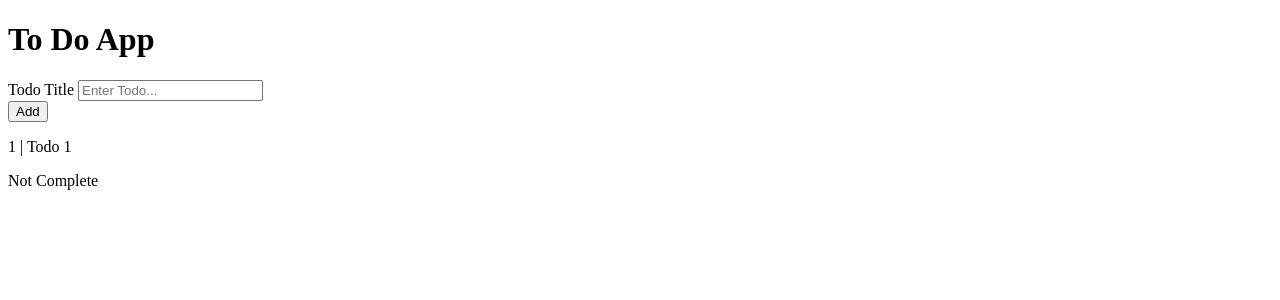
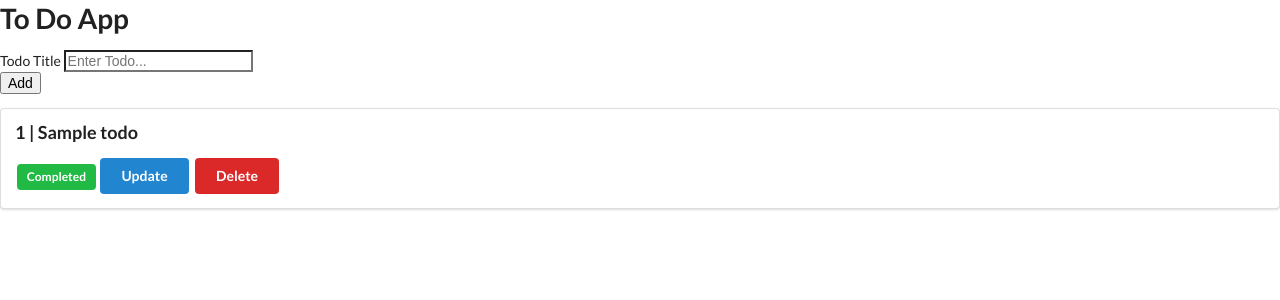
Before and after one commit to TheAmazinRaven/flask-todo, a Flask app: page / in a window 1280 px wide. Shown: the top 300 px of the page. Run offline with Flask 2, Linux system fonts and the light colour scheme; data comes from the database, SQL or seed files in the repository; tables that the repository leaves empty hold one stand-in row (values such as "Sample post").

Commit message:
Fixed the app :D

```diff
--- a/Templates/base.html
+++ b/Templates/base.html
@@ -3,33 +3,39 @@
 <head>
     <meta charset="UTF-8">
     <title>To Do App</title>
+    <link rel="stylesheet" href="https://cdn.jsdelivr.net/npm/semantic-ui@2.4.2/dist/semantic.min.css">
 </head>
 <body>
     <h1>To Do App</h1>
 
-    <form action="">
+    <form action="/add" method="post">
         <div>
-            <label for="title">Todo Title</label>
+            <label for="title">
+                Todo Title
                 <input type="text" name="title" placeholder="Enter Todo...">
-                <br>
+            </label>
+            <br>
                 <button type="submit">
                  Add
                 </button>
         </div>
     </form>
 
-    {% for todo in todo_list %}
-        <p>{{ todo.id }} | {{  todo.title }}</p>
+     {% for todo in todo_list %}
+        <div class="ui segment">
+            <p class="ui big header">{{todo.id }} | {{ todo.title }}</p>
 
-        {% if todo.complete == False %}
-            <span>
-            Not Complete
-            </span>
-        {%  else %}
-            <span>
-            Complete
-            </span>
-        {% endif %}
-    {% endfor %}
+            {% if todo.complete == False %}
+            <span class="ui gray label">Not Complete</span>
+            {% else %}
+            <span class="ui green label">Completed</span>
+            {% endif %}
+
+            <a class="ui blue button" href="/update/{{ todo.id }}">Update</a>
+            <a class="ui red button" href="/delete/{{ todo.id }}">Delete</a>
+        </div>
+        {% endfor %}
+
+<script src="https://cdn.jsdelivr.net/npm/semantic-ui@2.4.2/dist/semantic.min.js"></script>
 </body>
 </html>
--- a/app.py
+++ b/app.py
@@ -1,8 +1,11 @@
-from flask import Flask, render_template # importing templates
-from flask_sqlalchemy import SQLAlchemy # importing db manager
+from flask import Flask, render_template, request, redirect, url_for  # importing templates
+from flask_sqlalchemy import SQLAlchemy  # importing db manager
 
 app = Flask(__name__)
-app.config['SQLALCHEMY_DATABASE_URI'] = 'sqlite:///db.sqlite' # init db
+
+# /// = relative path, //// = absolute path
+
+app.config['SQLALCHEMY_DATABASE_URI'] = 'sqlite:///db.sqlite'  # init db
 app.config['SQLALCHEMY_TRACK_MODIFICATIONS'] = False  # to prevent error
 db = SQLAlchemy(app)  # creating db
 
@@ -12,18 +15,44 @@
     title = db.Column(db.String(100))
     complete = db.Column(db.Boolean)
 
-@app.route('/')
-def index():
+
+@app.route("/")
+def home():
     # show all todos
     todo_list = Todo.query.all()  # query the todo lists
     print(todo_list)
     return render_template('base.html', todo_list=todo_list)
 
 
-if __name__ == "__main__":
-    db.create_all() # creates the db.sqlite file
-
-    new_todo = Todo(title="Todo 1", complete=False)
+@app.route("/add", methods=["POST"])
+def add():
+    title = request.form.get("title")
+    new_todo = Todo(title=title, complete=False)
     db.session.add(new_todo)
     db.session.commit()
+    return redirect(url_for("home"))
+
+
+@app.route("/update/<int:todo_id>")
+def update(todo_id):
+    todo = Todo.query.filter_by(id=todo_id).first()
+    todo.complete = not todo.complete
+    db.session.commit()
+    return redirect(url_for("home"))
+
+
+@app.route("/delete/<int:todo_id>")
+def delete(todo_id):
+    todo = Todo.query.filter_by(id=todo_id).first()
+    db.session.delete(todo)
+    db.session.commit()
+    return redirect(url_for("home"))
+
+
+if __name__ == "__main__":
+    db.create_all()  # creates the db.sqlite file
+
+    # new_todo = Todo(title="Todo 1", complete=False)
+    # db.session.add(new_todo)
+    # db.session.commit()
     app.run(debug=True)
```
Also changed, not shown: Templates/style.css (added).
